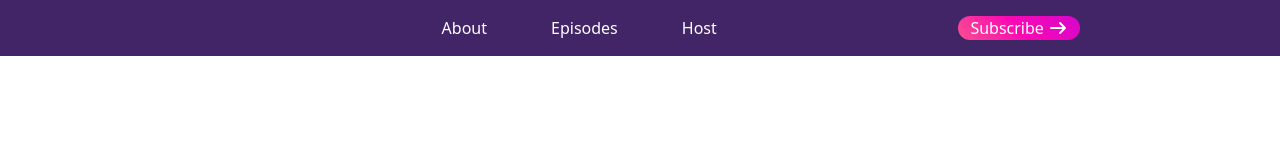
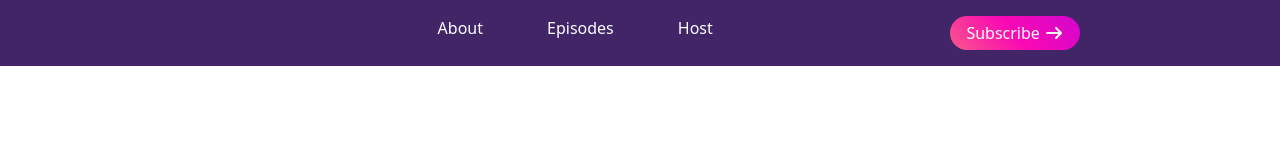
Before and after one commit to marufhasan755449-maker/B13-A02-TechWave, a plain HTML site: page index.html in a window 1280 px wide. Drawn offline with nearby package versions, Linux system fonts and the light colour scheme.

Commit message:
my first

```diff
--- a/styles/styles.css
+++ b/styles/styles.css
@@ -16,6 +16,9 @@ nav{
     border-radius:1000px;
     color: white;
     background-image: url(../assets/hero-circle.png);
-    background-position: center;
-    padding: 0 12px;
+    background-position:center;
+    padding: 5px 16px;
+    font-size: 16px;
+    font-weight: 500;
+
 }
```
